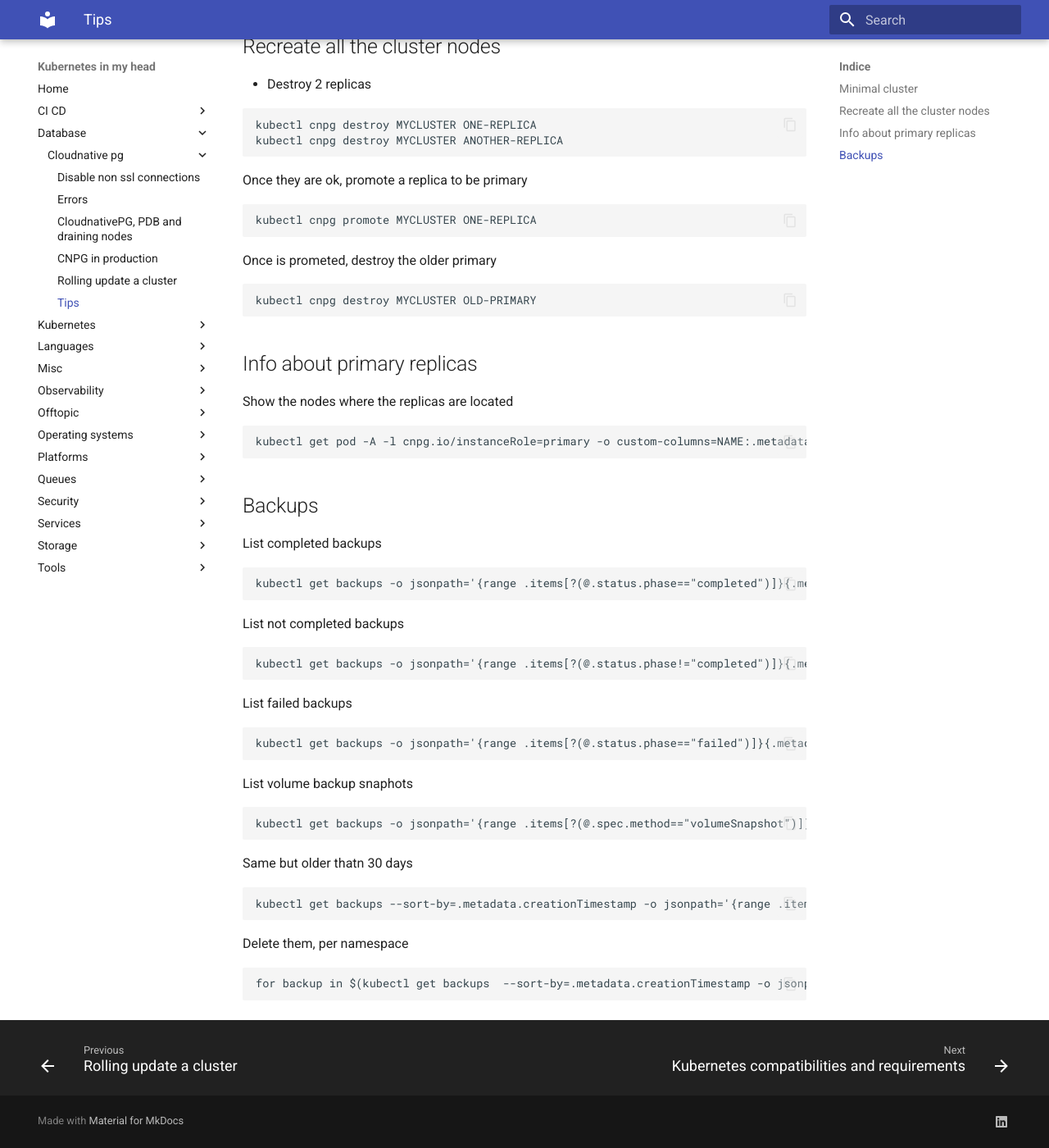
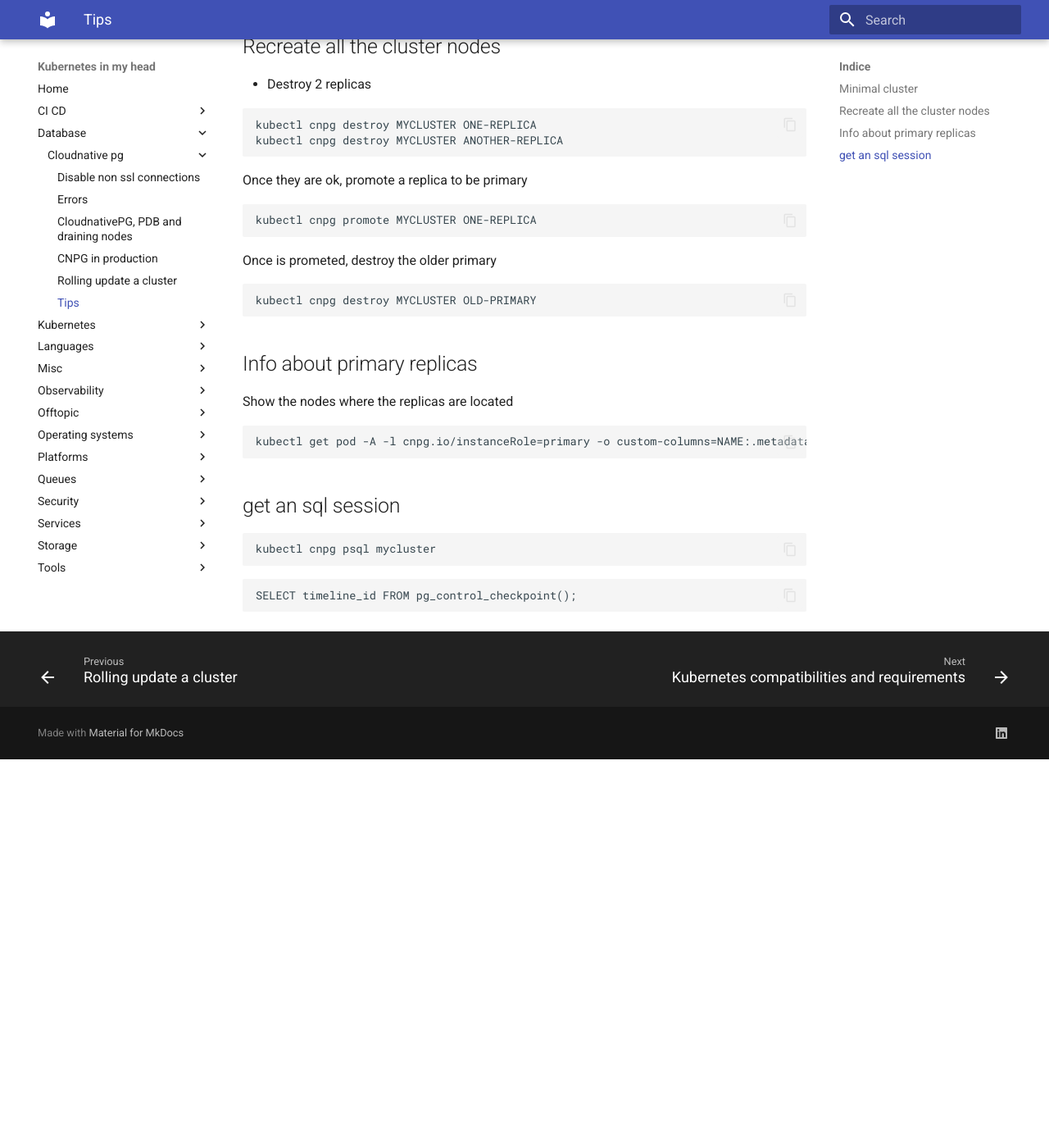
Before and after one commit to jorgelon/kubernetesinmyhead.net, an MkDocs documentation site: the page built from docs/database/cloudnative-pg/tips.md, in a window 1280 px wide and 1400 px high, scrolled down 486 px. Shown: the whole window at 82% size. Built offline with MkDocs 1.6.1 and Material for MkDocs 9.7.7, drawn with Linux system fonts in a browser that asks for light colours; after the commit the page ends 1412 px from its top, so only the background shows below that.

````diff
--- a/docs/database/cloudnative-pg/tips.md
+++ b/docs/database/cloudnative-pg/tips.md
@@ -44,40 +44,12 @@ Show the nodes where the replicas are located
 kubectl get pod -A -l cnpg.io/instanceRole=primary -o custom-columns=NAME:.metadata.name,NAMESPACE:.metadata.namespace,NODE:.spec.nodeName
 ```
 
-## Backups
-
-List completed backups
+## get an sql session
 
 ```shell
-kubectl get backups -o jsonpath='{range .items[?(@.status.phase=="completed")]}{.metadata.name}{"\n"}{end}'
+kubectl cnpg psql mycluster
 ```
 
-List not completed backups
-
 ```shell
-kubectl get backups -o jsonpath='{range .items[?(@.status.phase!="completed")]}{.metadata.name}{" - Status: "}{.status.phase}{"\n"}{end}'
+SELECT timeline_id FROM pg_control_checkpoint();
 ```
-
-List failed backups
-
-```shell
-kubectl get backups -o jsonpath='{range .items[?(@.status.phase=="failed")]}{.metadata.name}{"\n"}{end}'
-```
-
-List volume backup snaphots
-
-```shell
-kubectl get backups -o jsonpath='{range .items[?(@.spec.method=="volumeSnapshot")]}{.metadata.name}{"\n"}{end}'
-```
-
-Same but older thatn 30 days
-
-```shell
-kubectl get backups --sort-by=.metadata.creationTimestamp -o jsonpath='{range .items[?(@.spec.method=="volumeSnapshot")]}{.metadata.name}{"\n"}{end}' | head -n -30
-```
-
-Delete them, per namespace
-
-```shell
-for backup in $(kubectl get backups  --sort-by=.metadata.creationTimestamp -o jsonpath='{range .items[?(@.spec.method=="volumeSnapshot")]}{.metadata.name}{"\n"}{end}' | head -n -30); do kubectl delete backup $backup;done
-```
````
